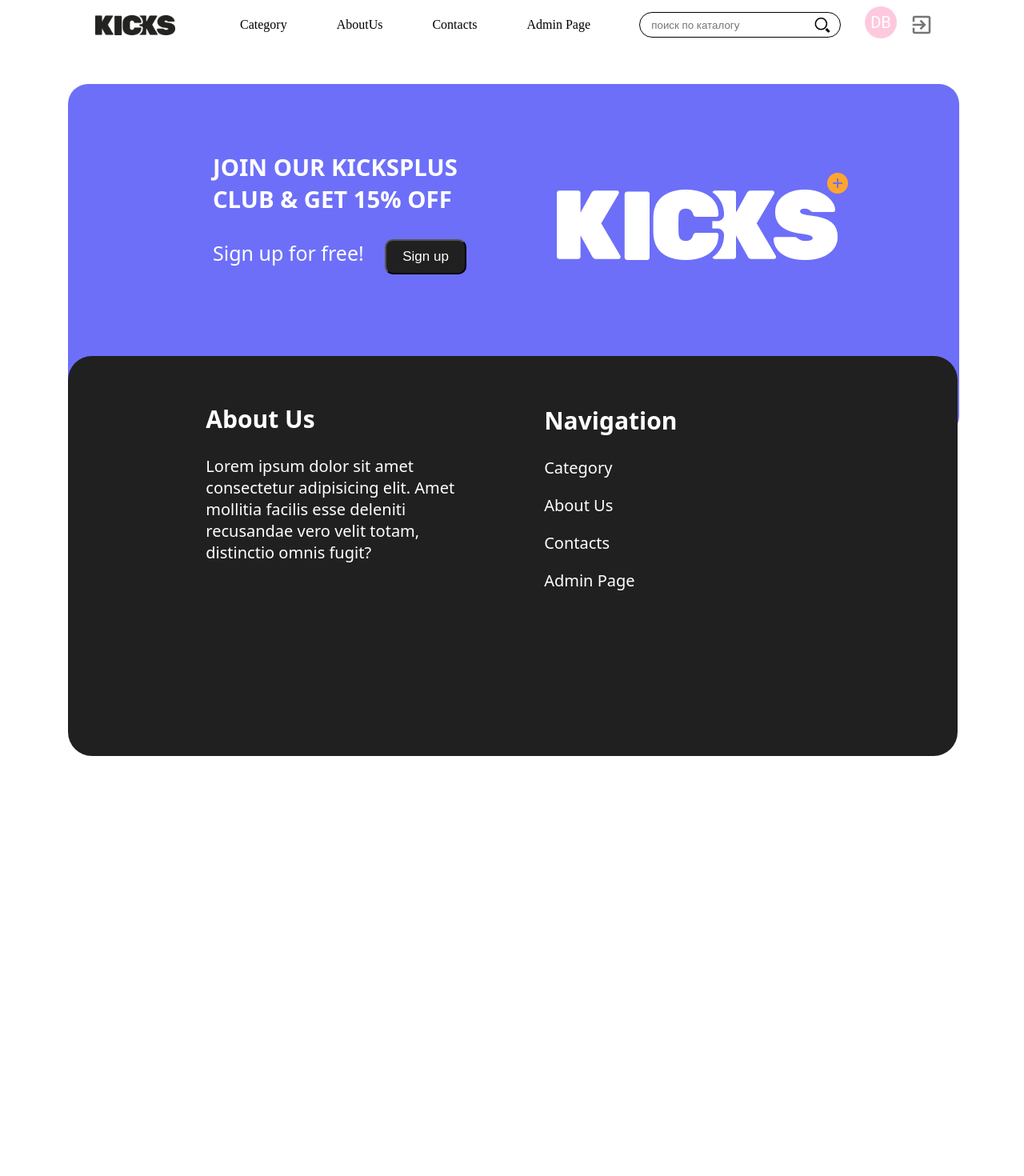
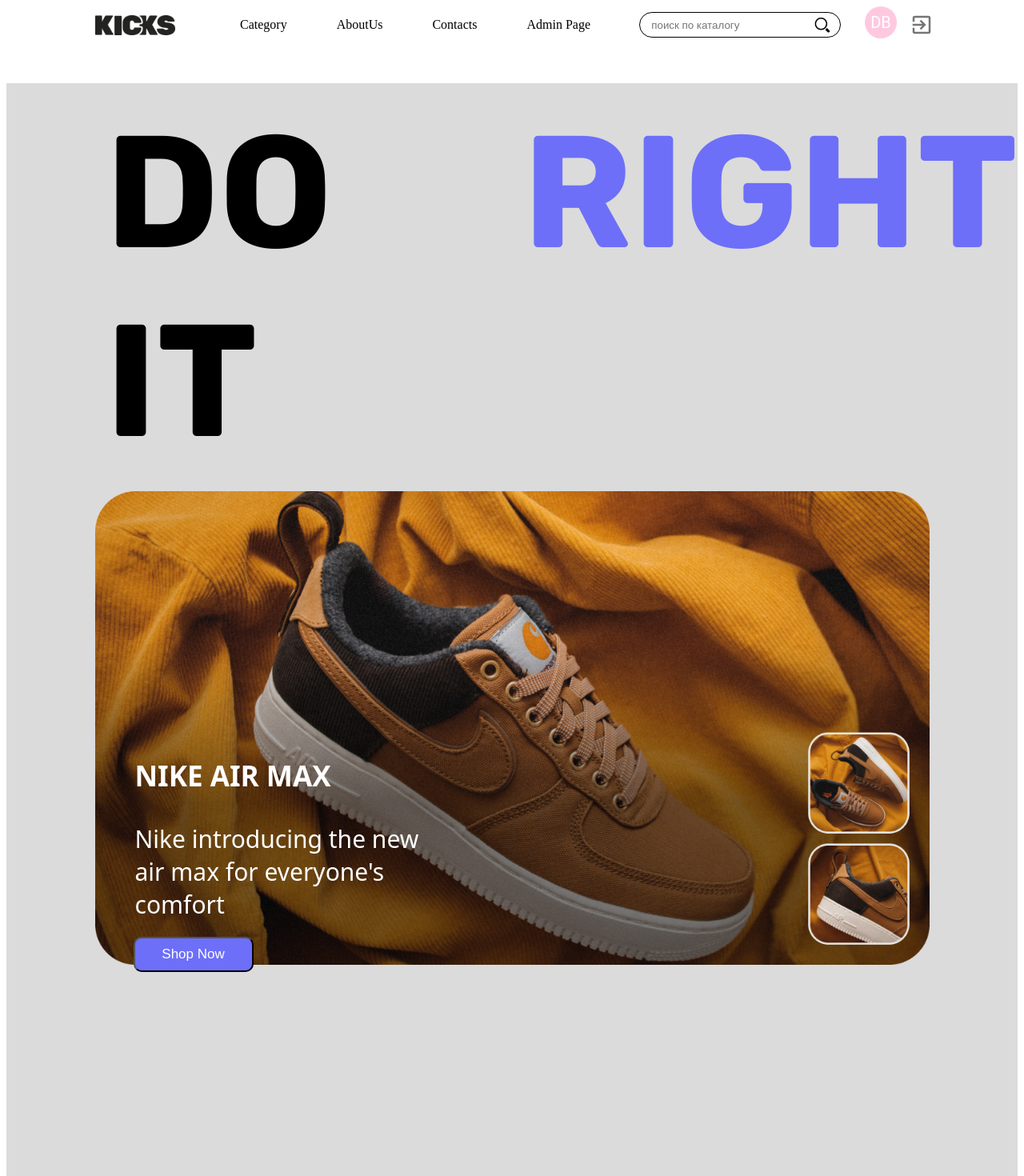
Before and after one commit to Mamatbek03/hackaton-diana, a React (Create React App) app: page / in a window 1280 px wide. Shown: the top 1470 px of the page at 80% size. Before the commit the page ends 954 px from the top, so only its background shows below. Built offline with nearby package versions, Linux system fonts and the light colour scheme.

Commit message:
Footer+homepage60%

```diff
--- a/public/index.html
+++ b/public/index.html
@@ -6,6 +6,9 @@
     <meta name="viewport" content="width=device-width, initial-scale=1.0" />
     <title>Document</title>
   </head>
+  <link rel="preconnect" href="https://fonts.googleapis.com">
+<link rel="preconnect" href="https://fonts.gstatic.com" crossorigin>
+<link href="https://fonts.googleapis.com/css2?family=Rubik:wght@300;600;700;900&display=swap" rel="stylesheet">
   <body>
     <div id="root"></div>
   </body>
--- a/src/App.js
+++ b/src/App.js
@@ -3,6 +3,7 @@ import Cart from "./Cart";
 import Footer from "./components/Footer/Footer";
 import Navbar from "./components/Navbar/Navbar";
 import ProductContextProvider from "./contexts/ProductContextProvider";
+import HomePage from "./Pages/HomePage/HomePage";
 import MainRoutes from "./routes/MainRoutes";
 
 const App = () => {
@@ -10,8 +11,9 @@ const App = () => {
     <ProductContextProvider>
       {/* <Cart /> */}
       <Navbar />
+      <HomePage />
+      <MainRoutes />
       <Footer />
-      <MainRoutes />
     </ProductContextProvider>
   );
 };
--- /dev/null
+++ b/src/Pages/HomePage/HomePage.css
@@ -0,0 +1,48 @@
+.HomePage-body{
+    background-color: rgb(219, 219, 219);
+   width: 100%;
+   height: auto;
+
+}
+.HomePage-content{
+    margin-left: 3%;
+   align-items: center;
+    position: relative;
+    top: -180px;
+}
+.HomePage-h3{
+    display: flex;
+    gap: 25px;
+    font-size: 170px;
+    font-family: 'Rubik';
+    margin-left: 7%;
+    font-weight: lighter;
+   margin-top: 0;
+   padding-top: 0;
+}
+.blue-h3{
+    color:  rgb(109, 111, 249);;
+}
+.HomePagePic1{
+    margin-left: 6%;
+    margin-top: -180px;
+    width: 85%;
+}
+.HomePage-pic-text{
+    display: flex;
+    flex-direction: column;
+    width: 30%;
+    font-family: system-ui, -apple-system, BlinkMacSystemFont, 'Segoe UI', Roboto, Oxygen, Ubuntu, Cantarell, 'Open Sans', 'Helvetica Neue', sans-serif;
+    font-size: 30px;
+    position: relative;
+    left: 10%;
+    top: -300px;
+    color: white;
+}
+.HP-block1-btn{
+    width: 150px;
+    margin-top: 20px;
+    margin-left: -2px;
+    border-radius: 10px;
+    background-color: rgb(109, 111, 249);
+}
--- a/src/Pages/HomePage/HomePage.jsx
+++ b/src/Pages/HomePage/HomePage.jsx
@@ -1,7 +1,44 @@
 import React from "react";
+import "./HomePage.css";
+import HomePagePic1 from "./HomePageImages/Group 10.png";
+// import HomePagePicTwin from "./HomePageImages/Frame 11.png";
 
 const HomePage = () => {
-  return <div>HomePage</div>;
+  return (
+    <div>
+      <div className="HomePage-body">
+        <div className="HomePage-content">
+          <div className="HomePage-h3">
+            <h3>DO IT</h3>
+            <br />
+            <h3 className="blue-h3">RIGHT</h3>
+          </div>
+
+          <div className="HomePage-block1">
+            <img className="HomePagePic1" src={HomePagePic1} alt="" />
+            <div className="HomePage-pic-text">
+              <h3 className="HP-block1-h3">NIKE AIR MAX</h3>
+              <span className="HP-lock1-span">
+                Nike introducing the new air max for everyone's comfort
+              </span>
+              <button className="HP-block1-btn">Shop Now</button>
+            </div>
+          </div>
+        </div>
+      </div>
+
+      {/* ============= Reviews block start*/}
+      <div className="reviews">
+        <div className="reviews-text">
+          <h3>REVIEWS</h3>
+          <button>See all</button>
+        </div>
+        <div className="reviews-cardlist">
+          <div className="card"></div>
+        </div>
+      </div>
+    </div>
+  );
 };
 
 export default HomePage;
--- a/src/components/Footer/Footer.css
+++ b/src/components/Footer/Footer.css
@@ -5,12 +5,13 @@ width: 100%;
 align-items: flex-start;
 border: 1px solid transparent;
 flex-direction: column;
+background-color: rgb(219, 219, 219);;
 }
 
 .footer-blue{
    background-color: rgb(109, 111, 249);
    width: 85%;
-   border-radius: 25px;
+   border-radius: 45px;
    color: white;
    font-size: 30px;
     font-family: system-ui, -apple-system, BlinkMacSystemFont, 'Segoe UI', Roboto, Oxygen, Ubuntu, Cantarell, 'Open Sans', 'Helvetica Neue', sans-serif;
@@ -36,9 +37,9 @@ flex-direction: column;
     background-color: rgb(32, 32, 32);
     font-family: system-ui, -apple-system, BlinkMacSystemFont, 'Segoe UI', Roboto, Oxygen, Ubuntu, Cantarell, 'Open Sans', 'Helvetica Neue', sans-serif;
     width: 88%;
-    margin-top: -100px;
-    height: 500px;
-    border-radius: 30px;
+    margin-top: -110px;
+    height: 400px;
+    border-radius: 50px;
     margin-left: 6%;
 }
 .footer-text{
```
Also changed, not shown: src/Pages/HomePage/HomePageImages/Group 10.png (added).
